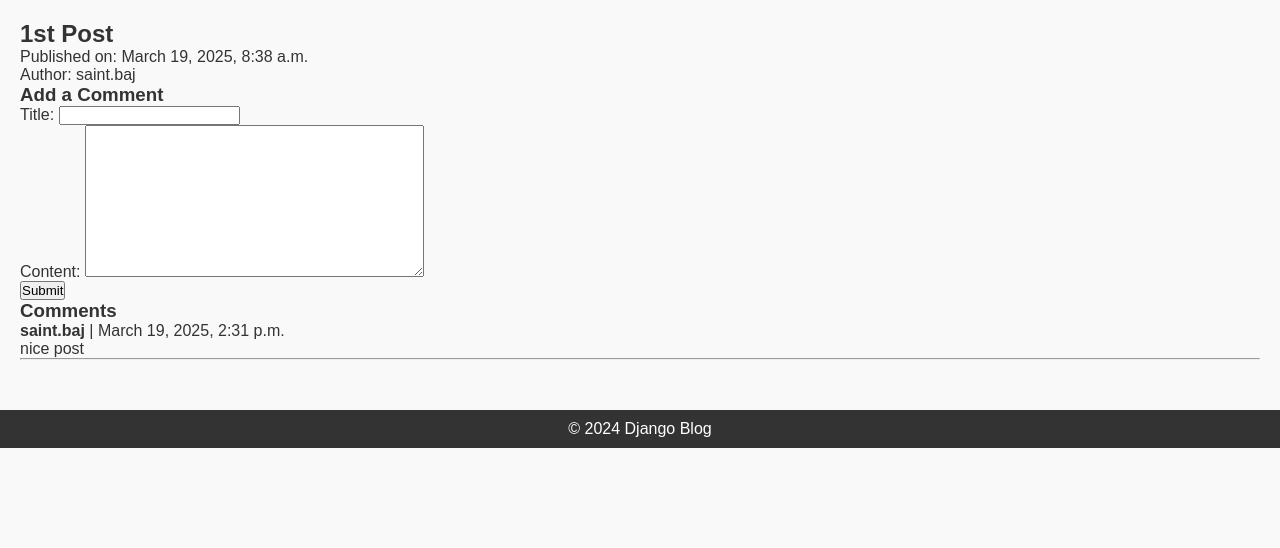
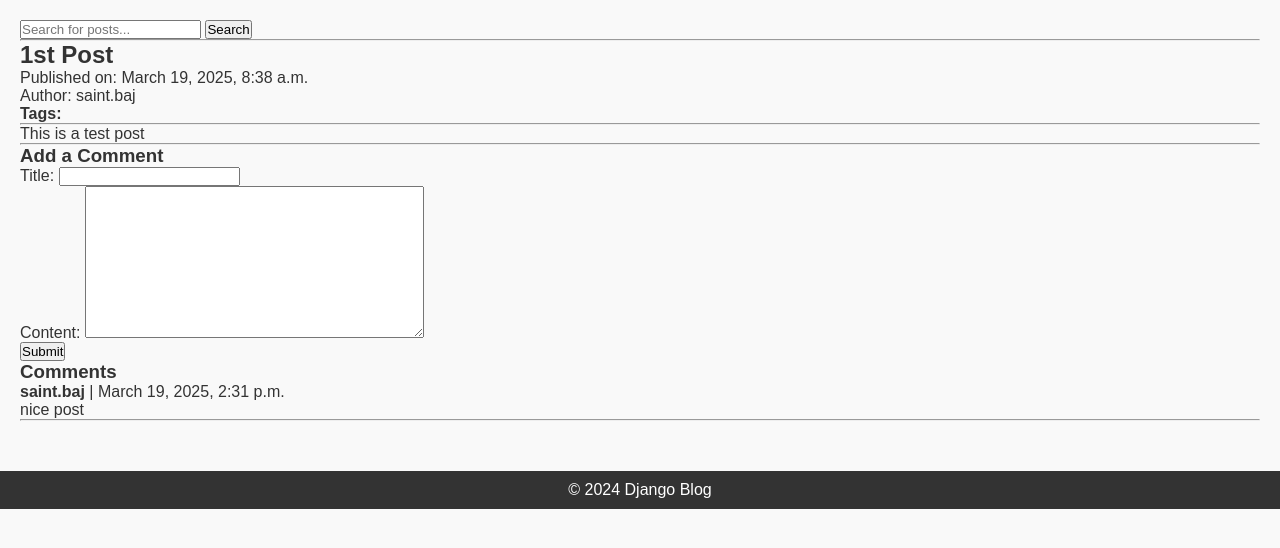
Before and after one commit to rotbaj/Alx_DjangoLearnLab, a Django app: template django_blog/blog/templates/blog/post_detail.html in a window 1280 px wide. Shown: the part 41-589 px from the top of the page. Run offline with Django 5.2, Linux system fonts and the light colour scheme; the template is opened without the code that fills it: values that come from a table or form of the project are taken from there, others are empty; a user stored in the database is signed in; data comes from the database, SQL or seed files in the repository; both versions use the stored data as it was after the commit; parts of the project's set-up code (start-up, migrations or seed data) failed here and were passed over.

Commit message:
mtagging functionality added, rrwuired html pages

```diff
--- a/django_blog/blog/forms.py
+++ b/django_blog/blog/forms.py
@@ -13,7 +13,7 @@
 class PostForm(forms.ModelForm):
     class Meta:
         model = Post
-        fields = ['title', 'content']
+        fields = ['title', 'content', 'tags']
 
 class CommentForm(forms.ModelForm):
     class Meta:
--- a/django_blog/blog/models.py
+++ b/django_blog/blog/models.py
@@ -1,12 +1,14 @@
 from django.db import models
 from django.contrib.auth.models import User
 from django.utils import timezone
+from taggit.managers import TaggableManager
 
 class Post(models.Model):
     title = models.CharField(max_length=200)
     content = models.TextField()
     published_date = models.DateTimeField(auto_now_add=True)
     author = models.ForeignKey(User, on_delete=models.CASCADE)
+    tags = TaggableManager() # Tagging functionality
 
     def __str__(self):
         return self.title
--- a/django_blog/blog/templates/blog/post_detail.html
+++ b/django_blog/blog/templates/blog/post_detail.html
@@ -1,9 +1,36 @@
 {% extends "blog/base.html" %}
 {% block content %}
+
+    <!-- Search Bar -->
+    <form method="GET" action="{% url 'search_posts' %}">
+        <input type="text" name="q" placeholder="Search for posts..." required>
+        <button type="submit">Search</button>
+    </form>
+
+    <hr>
+
     <h2>{{ post.title }}</h2>
     <p>Published on: {{ post.published_date }}</p>
     <p>Author: {{ post.author.username }}</p>
 
+        <!-- Display Tags -->
+        <p><strong>Tags:</strong>
+            {% for tag in post.tags.all %}
+                <a href="{% url 'posts_by_tag' tag.slug %}" class="tag-link">{{ tag.name }}</a>
+                {% if not forloop.last %}, {% endif %}
+            {% endfor %}
+        </p>
+
+        <hr>
+
+        <!-- Post Content -->
+        <div class="post-content">
+            {{ post.content|linebreaks }}
+        </div>
+
+        <hr>
+
+        <!-- Comment Form -->
     {% if user.is_authenticated %}
         <h3>Add a Comment</h3>
         <form method="post" action="{% url 'comment-create' post.id %}">
--- a/django_blog/blog/urls.py
+++ b/django_blog/blog/urls.py
@@ -19,4 +19,6 @@
     path('post/<int:pk>/comments/new/', CommentCreateView.as_view(), name='comment-create'),
     path('comment/<int:pk>/update/', CommentUpdateView.as_view(), name='comment-update'),
     path('comment/<int:pk>/delete/', CommentDeleteView.as_view(), name='comment-delete'),
+    path('search/', search_posts, name='search_posts'),
+    path('tags/<slug:tag_slug>/', posts_by_tag, name='posts-by-tag'),
 ]
--- a/django_blog/django_blog/settings.py
+++ b/django_blog/django_blog/settings.py
@@ -33,12 +33,13 @@
 
 INSTALLED_APPS = [
     'django.contrib.admin',
-    'blog',
     'django.contrib.auth',
     'django.contrib.contenttypes',
     'django.contrib.sessions',
     'django.contrib.messages',
     'django.contrib.staticfiles',
+    'blog',
+    'taggit',
 ]
 
 MIDDLEWARE = [
```
Also changed, not shown: django_blog/blog/templates/blog/posts_by_tag.html (added, +13 -0 lines), django_blog/blog/templates/blog/search_results.html (added, +13 -0 lines), django_blog/blog/views.py (+18 -0 lines), django_blog/blog/migrations/0004_post_tags.py (added), django_blog/db.sqlite3.
